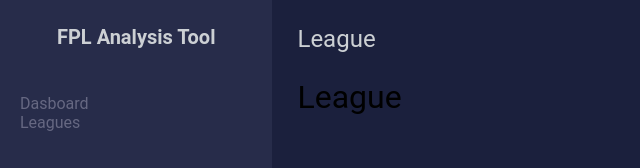
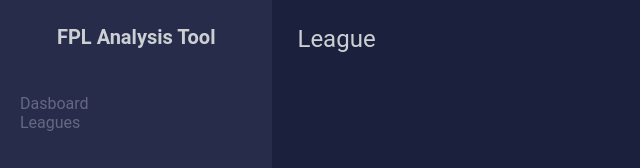
Before and after one commit to nesadrian/fpl-analysis-tool, a Vue app: page /leagues/13 in a window 1280 px wide. Shown: the top 168 px of the page, without its empty margins (0-640 px from the left). Built offline with nearby package versions, Linux system fonts and the light colour scheme; no server answers.

Commit message:
Add league prop

```diff
--- a/src/components/League.vue
+++ b/src/components/League.vue
@@ -1,9 +1,11 @@
 <template>
-  <h1>League</h1>
+  <h1>{{ this.league }}</h1>
 </template>
 
 <script>
 export default {
-
+  props: {
+    league: Object
+  }
 }
 </script>
--- a/src/pages/LeaguePage.vue
+++ b/src/pages/LeaguePage.vue
@@ -4,7 +4,7 @@
   </main>
   <main v-else className="main-container">
     <PageTitle text="League" />
-    <League />
+    <League :league="dataLeague" />
   </main>
 </template>
 
```
